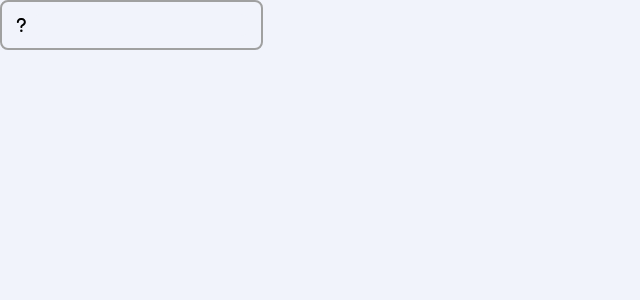
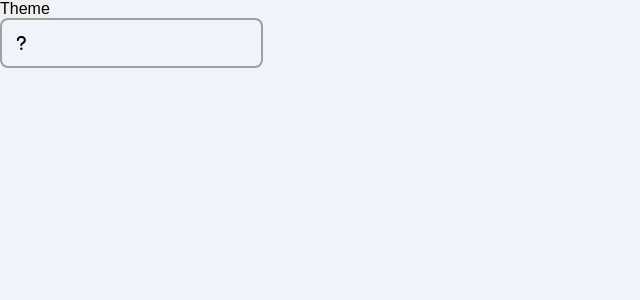
Before and after one commit to HenrickyL/best-browser-games, a React (Vite) app: page / in a window 1280 px wide. Shown: the top 300 px of the page, without its empty margins (0-640 px from the left). Built offline with nearby package versions, Linux system fonts and the light colour scheme; the HTML template or start-up script is replaced by a standard one.

Commit message:
add toggle theme

```diff
--- a/src/App.tsx
+++ b/src/App.tsx
@@ -12,6 +12,14 @@ function App() {
   return (
     <ThemeProvider theme={theme}>
       <GlobalStyle />
+
+      <button onClick={()=>{
+        ThemeController.toggle()
+        setTheme(ThemeController.getTheme())
+      }}>Theme</button>
+
+
+
       <BrowserRouter>
             <Routes>
                 <Route path="/" element={<Home />} />
```
